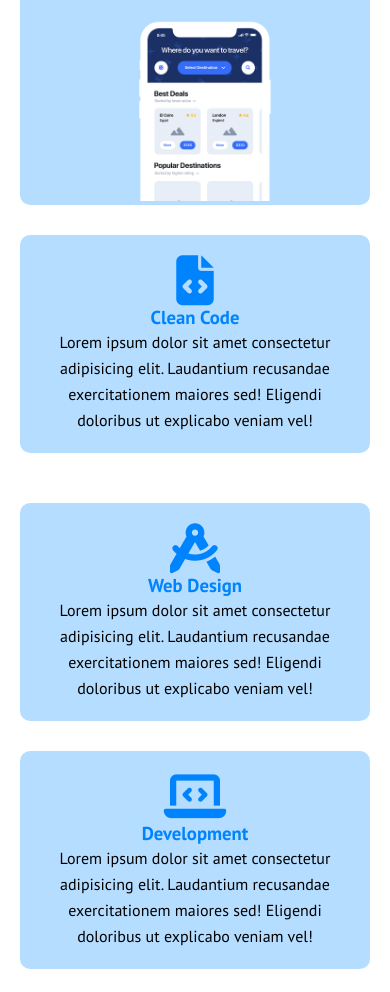
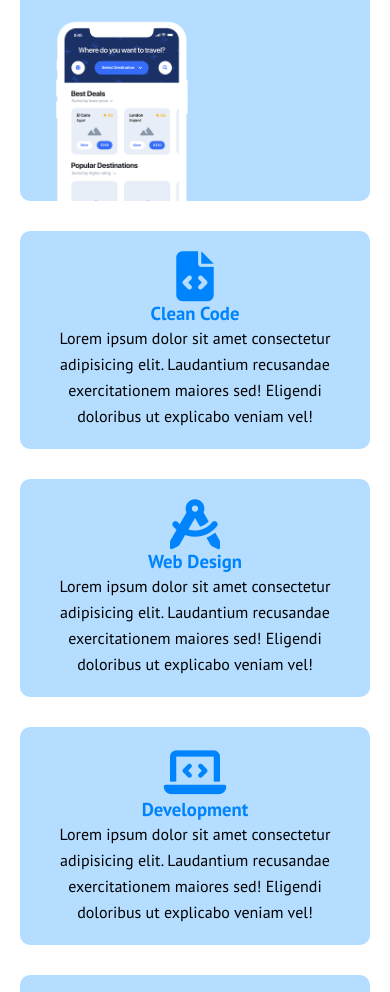
Before and after one commit to MattiaAngelini/htmlcss-responsive-layout, a plain HTML site: page index.html in a window 390 px wide. Shown: the part 326-1318 px from the top of the page. Drawn offline with Linux system fonts and the light colour scheme.

Commit message:
Fixed: display img (deleted px default)

```diff
--- a/index.html
+++ b/index.html
@@ -64,7 +64,7 @@
                         </div>
 
                         <figure>
-                            <img class="width_100 flex" src="./img/phone.png" alt="">
+                            <img class="width_100 block" src="./img/phone.png" alt="">
                         </figure>
                     </div>
 
@@ -82,7 +82,7 @@
             </div>
 
            <!------SECOND-ROW------>
-            <div class=".row flex marg_top_20 gap_20 text_center">
+            <div class="row flex marg_top_20 gap_20 text_center">
 
                 <div class="col_33">
                     <div class="card border_rad_50 pad_20">
--- a/style.css
+++ b/style.css
@@ -28,6 +28,10 @@ body  {
 
 .font_sz_50 {
     font-size: 50px;
+}
+
+.block {
+    display: block;
 }
 
 .flex {
@@ -267,12 +271,11 @@ header {
         width: 50%;
 
     }
-
+}
 
  @media screen and (max-width: 768px){
 
     /*----INTRO----*/
-
 
    .container_big {
     max-width: 100%;
@@ -291,9 +294,11 @@ header {
     }
 
     .section_intro figure{
-        display: flex;
+        display: block;
         justify-content: center;
-
     }
 
-  }
+    .section_intro .row.marg_top_20 {
+        margin-top: 0;
+    }
+ }
```
